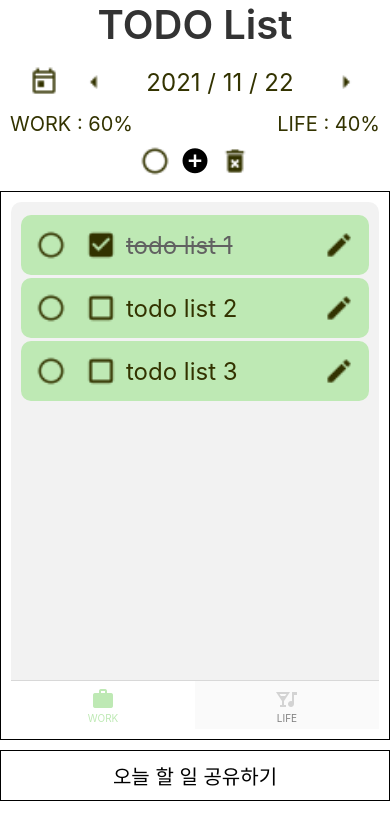
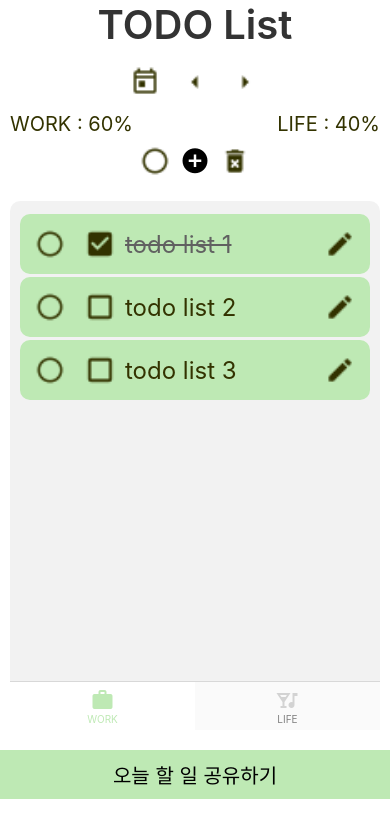
Before and after one commit to OSP-todo/todo, a React Native app: screen / in a window 390 px wide. Shown: the top 840 px of the page. Built offline with nearby package versions, Linux system fonts and the light colour scheme.

Commit message:
allselect 버튼 체크되는거

```diff
--- a/src/App.js
+++ b/src/App.js
@@ -1,27 +1,27 @@
-import React, { useState } from 'react';
+import React, { useEffect, useState } from 'react';
 import {
   StatusBar,
   Dimensions,
   SafeAreaView,
   StyleSheet,
   Text,
+  Image,
+  TouchableWithoutFeedback,
   TouchableOpacity,
   View,
 } from 'react-native';
 import ModalAll from './components/ModalAll';
 import { MaterialCommunityIcons } from '@expo/vector-icons';
 import Tabs from "./Tabs";
-import Date from './components/ShowDate';
 import { images } from './images';
 import IconButton from './components/IconButton';
 import Rate from './components/Rate';
 import {theme} from './theme';
 import {viewStyles, textStyles, barStyles} from './styles';
 import onShare from '../Share';
+import ShowDate from './components/ShowDate';
 
 export default function App() {
-  const width = Dimensions.get('window').width;
-
   const [newTask, setNewTask] = useState('');
   const [tasks, setTasks] = useState({
     1: { id: '1', text: 'todo list 1', completed: true, WorkOrLife : 'Work' },
@@ -31,11 +31,17 @@ export default function App() {
     5: { id: '5', text: 'todo list 5', completed: false, WorkOrLife : 'Life' },
   });
 
-  {/** Task 배열에서 work랑 life를 분류해줌. add랑 delete할 때마다 얘도 상태 바꿔줘야할듯...? */}
+  //Task 배열에서 work랑 life를 분류해줌. add랑 delete할 때마다 얘도 상태 바꿔줘야할듯...?
   const [workTasks, setWorkTasks] = useState(Object.values(tasks).reverse().filter(item => item.WorkOrLife=='Work'));
   const [lifeTasks, setLifeTasks] = useState(Object.values(tasks).reverse().filter(item => item.WorkOrLife=='Life'));
   const [ratio, setRatio] = useState((Object.values(workTasks).length/Object.values(tasks).length)*100);
 
+  //All Select Icon 변경
+  const [allSelect, setAllSelect] = useState(false);
+  const _allSelectBox = () => { // 클릭시 일어나는 변화
+    setAllSelect(!allSelect);
+    //여기에 체크아이콘을 전부 바꿔주는 함수가
+  };
 
   const [modalVisible, setModalVisible] = useState(false);
 
@@ -74,7 +80,7 @@ export default function App() {
     <SafeAreaView style={viewStyles.container}>
       <StatusBar barStyle="light-content" style={barStyles.statusbar}/>
       <Text style={textStyles.title}>TODO List</Text>
-          <Date text = "    2021 / 11 / 22    " />
+          <ShowDate/>
           <View style={styles.workAndLife}>
             <Rate text = {`WORK : ${ratio}%`} />
             <Rate text = {`LIFE : ${100-ratio}%`} />
@@ -82,7 +88,13 @@ export default function App() {
 
           {/**Top Icon */}
           <View style={topStyle.container}>
-            <IconButton type={images.unselected}/>
+            <TouchableWithoutFeedback
+              onPress={() => {
+                _allSelectBox();
+              }}
+              >
+              <Image source = {allSelect? images.selected : images.unselected} style = {styles.icon}/>
+            </TouchableWithoutFeedback>
             <TouchableOpacity
               onPress={() => {
                 setModalVisible(true);
@@ -113,26 +125,37 @@ export default function App() {
 const styles = StyleSheet.create({
   header: {
     textAlign: 'center',
+    fontWeight: '400',
     fontSize: 20,
     margin: 5,
     padding: 10,
-    borderWidth: 1,
+    backgroundColor: theme.itemBackground,
     width: '100%',
   },
   scrollView: {
     width: '100%',
     height: '65%',
-    borderWidth: 1,
     margin: 5,
     padding: 10,
   },
   workAndLife: {
     width:'100%',
+    borderRadius: 10,
     flexDirection: 'row',
     paddingLeft: 10,
     paddingRight: 10,
     justifyContent: 'space-between',
     marginLeft: 0
+  },
+  icon: {
+    tintColor: theme.text,
+    width: 30,
+    height: 30,
+    margin: 10,
+  },
+  bar: {
+    width: '60%',
+    backgroundColor: theme.itemBackground
   }
 });
 
```
